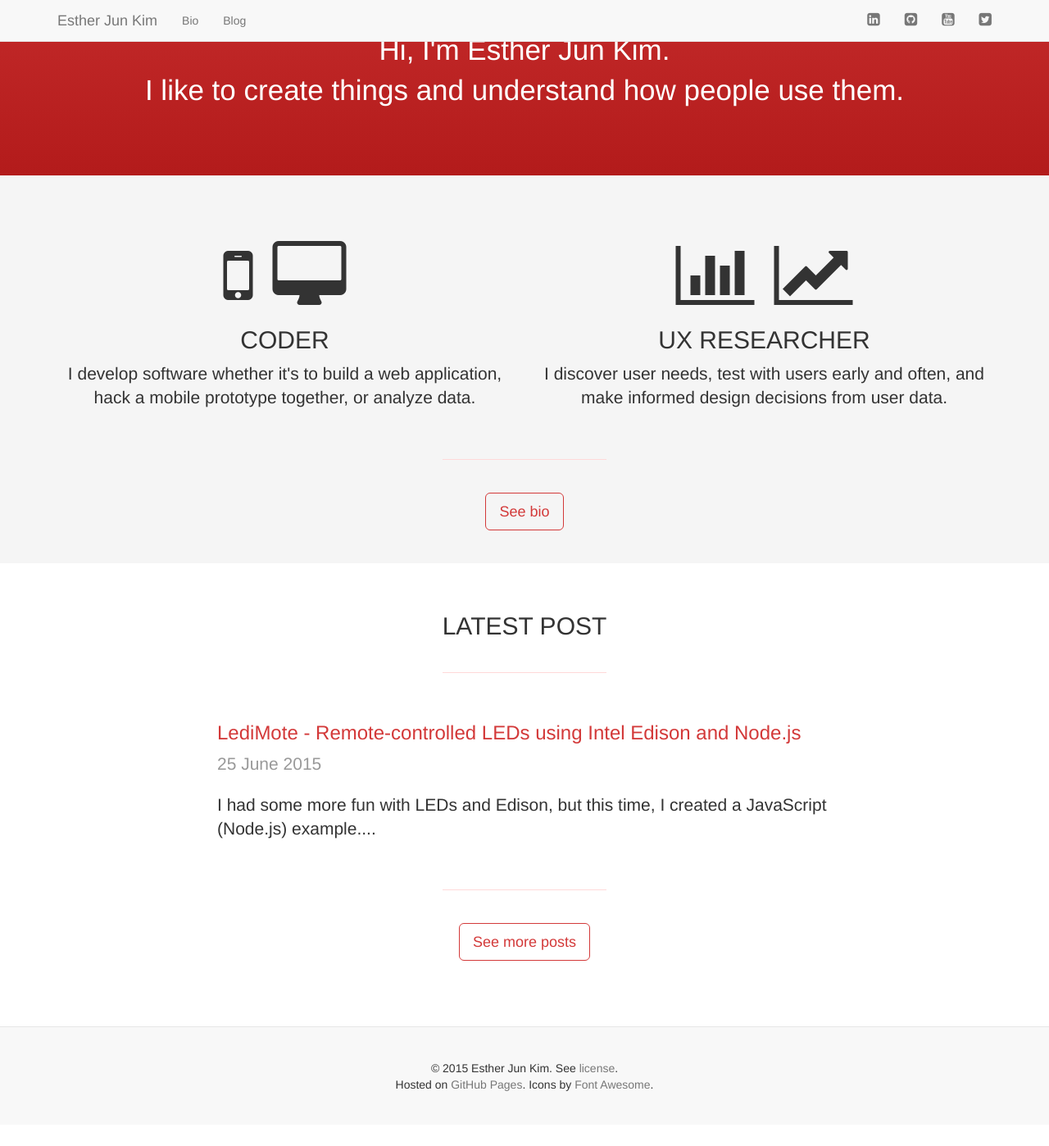
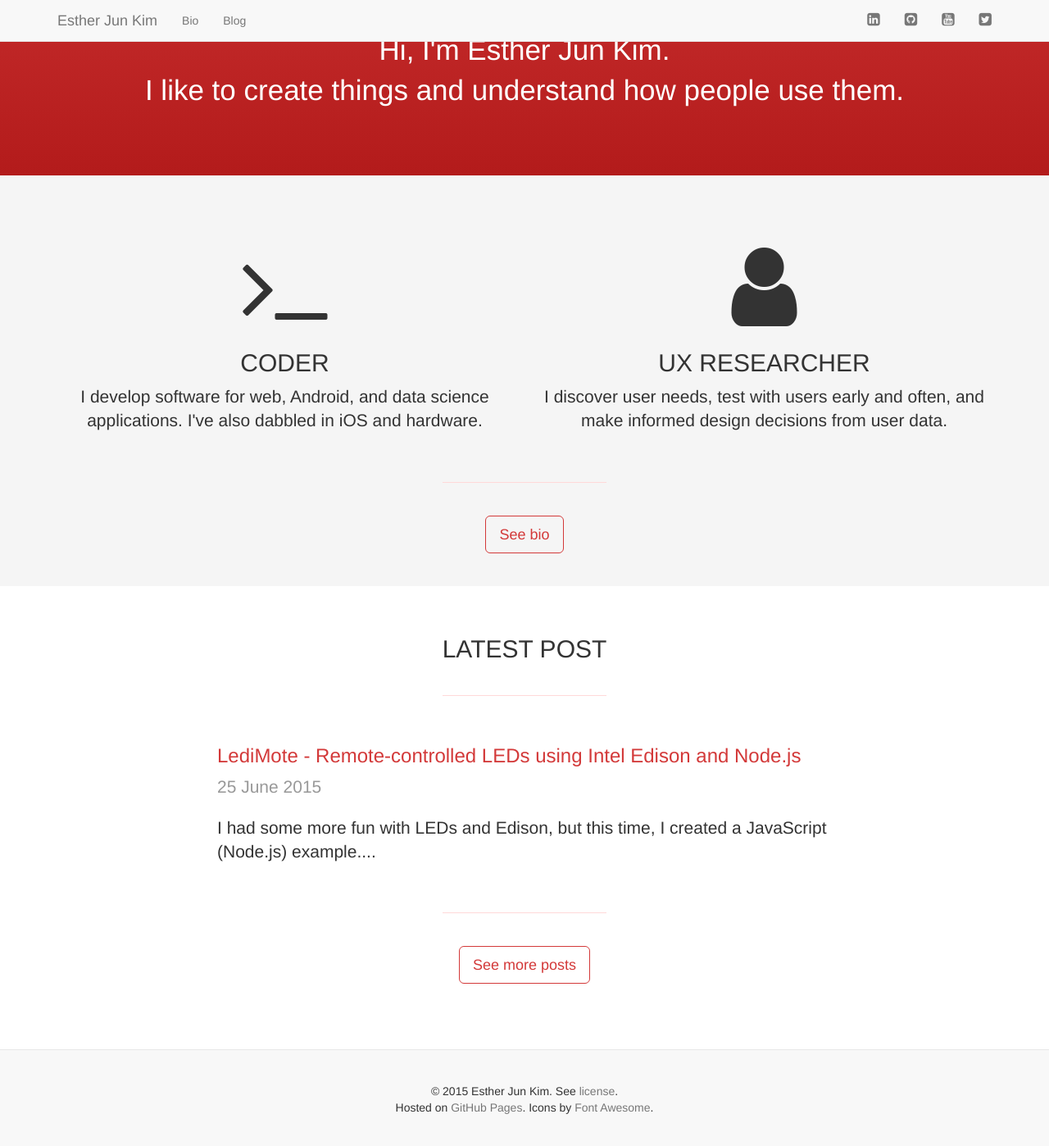
Before and after one commit to estherjk/estherjk.github.io, a Jekyll site: the page built from index.html, in a window 1280 px wide and 1400 px high, scrolled down 274 px. Shown: the whole window at 82% size. Built offline with Jekyll 4.4.1, drawn with Linux system fonts in a browser that asks for light colours; nearby versions of some CDN libraries; Markdown is read by kramdown in place of the engine named in the settings; before the commit the page ends 1646 px from its top, so only the background shows below that.

Commit message:
Update coder and UX researcher layout and text

```diff
--- a/index.html
+++ b/index.html
@@ -19,16 +19,14 @@ title: Esther Jun Kim
   <div class="container">
     <div class="row">
       <div class="col-sm-6 featurette">
-        <i class="fa fa-mobile fa-6"></i>
-        <i class="fa fa-desktop fa-6"></i>
+        <i class="fa fa-terminal fa-8"></i>
         <h2 class="normal text-uppercase">Coder</h2>
         <p class="lead">
-          I develop software whether it's to build a web application, hack a mobile prototype together, or analyze data.
+          I develop software for web, Android, and data science applications. I've also dabbled in iOS and hardware.
         </p>
       </div>
       <div class="col-sm-6 featurette">
-        <i class="fa fa-bar-chart fa-6"></i>
-        <i class="fa fa-line-chart fa-6"></i>
+        <i class="fa fa-user fa-8"></i>
         <h2 class="normal text-uppercase">UX Researcher</h2>
         <p class="lead">
           I discover user needs, test with users early and often, and make informed design decisions from user data.
--- a/styles/site.css
+++ b/styles/site.css
@@ -135,8 +135,8 @@ code {
 
 /*** Custom Font Awesome styles ***/
 
-.fa-6 {
-  font-size: 6em;
+.fa-8 {
+  font-size: 8em;
   padding: 0 10px;
 }
 
```
